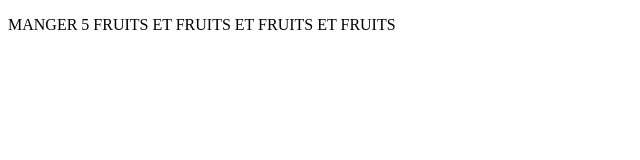
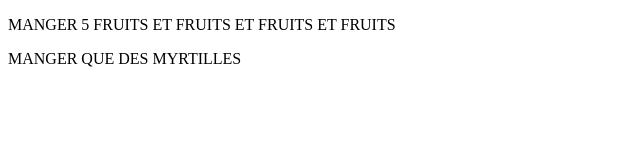
Before and after one commit to EloElodie18/Exercice-Git, a plain HTML site: page index.html in a window 1280 px wide. Shown: the whole page, without its empty margins (0-640 px from the left). Drawn offline with Linux system fonts and the light colour scheme.

Commit message:
que des myrtilles

```diff
--- a/index.html
+++ b/index.html
@@ -8,5 +8,6 @@
 </head>
 <body>
     <p>MANGER 5 FRUITS ET FRUITS ET FRUITS ET FRUITS</p>
+    <p>MANGER QUE DES MYRTILLES</p>
 </body>
 </html>
```
